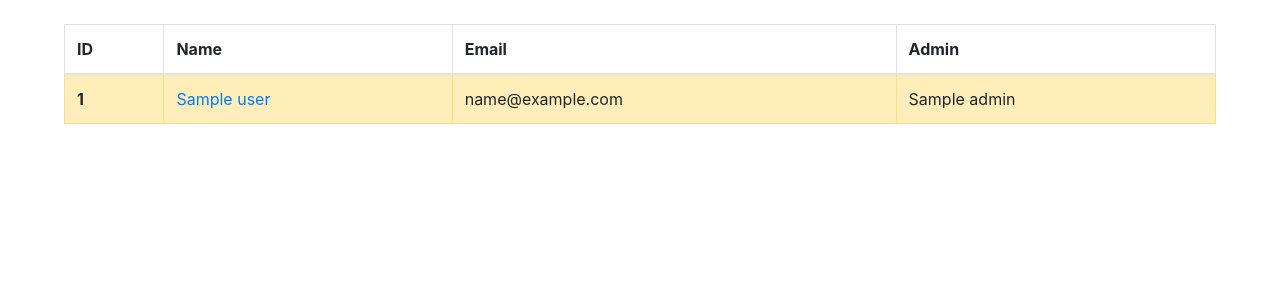
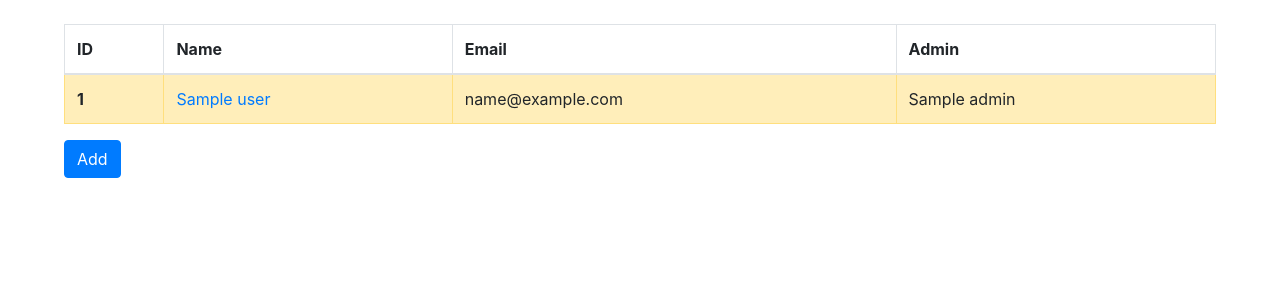
Before and after one commit to wenaught/coursework, a Python web app: template server_resources/templates/list/user_list.html in a window 1280 px wide. Shown: the top 300 px of the page. Run offline with Jinja, Linux system fonts and the light colour scheme; the template is opened without the code that fills it: most values are stand-ins (such as "Sample title", 1, 10 or a date in 2020); some libraries are stand-ins or nearby versions.

Commit message:
updated base templates

```diff
--- a/server_resources/templates/bases/base_list.html
+++ b/server_resources/templates/bases/base_list.html
@@ -13,5 +13,30 @@
         {% endblock %}
         </tbody>
     </table>
+
+    <button class="btn btn-primary" type="button" data-toggle="modal" data-target="#add">
+        Add
+    </button>
+</div>
+<div class="modal fade" id="add" tabindex="-1" role="dialog">
+    <div class="modal-dialog modal-dialog-centered" role="document">
+        <div class="modal-content">
+            <div class="modal-header">
+                <h5 class="modal-title" id="updateTitle">Add</h5>
+                <button type="button" class="close" data-dismiss="modal">
+                    <span aria-hidden="true">&times;</span>
+                </button>
+            </div>
+            <div class="modal-body">
+                <form class="" action="{{ add_url }}"
+                      method="post">
+                    {% block add_form %}
+                    {% endblock %}
+                    <button type="button" class="btn btn-secondary" data-dismiss="modal">Close</button>
+                    <button type="submit" class="btn btn-primary">Add</button>
+                </form>
+            </div>
+        </div>
+    </div>
 </div>
 {% endblock %}
--- a/server_resources/templates/bases/base_show.html
+++ b/server_resources/templates/bases/base_show.html
@@ -15,9 +15,11 @@
         </tr>
         </tbody>
     </table>
+    {% if record_name == g.user.name or g.user.admin %}
     <button class="btn btn-primary" type="button" data-toggle="modal" data-target="#update">
         Edit
     </button>
+    {% endif %}
     {% if record_name != g.user.name %}
     <button class="btn btn-danger" type="button" data-toggle="modal" data-target="#delete">
         Delete
@@ -71,4 +73,5 @@
         </div>
     </div>
 </div>
+{% block additional %}{% endblock %}
 {% endblock %}
```
Lines whose indentation alone changed are shown as unchanged.
